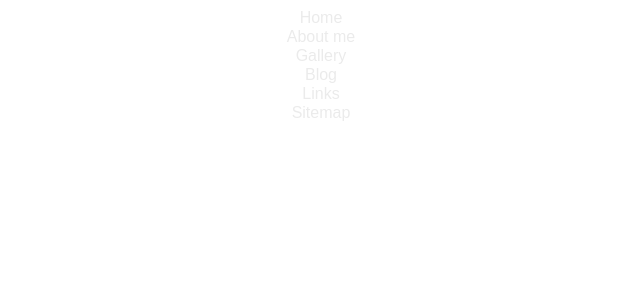
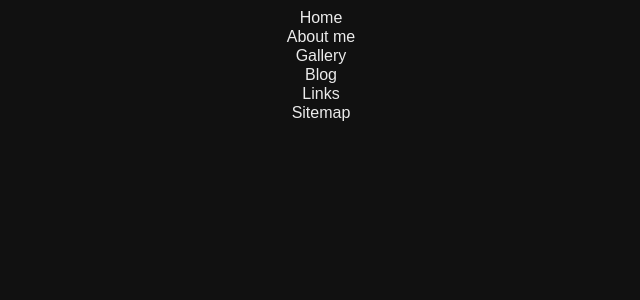
Before and after one commit to boffnoff/boffnoff.github.com, a Jekyll site: the page mobilemenu/demo.html, which Jekyll copies as it is, in a window 1280 px wide. Shown: the top 300 px of the page, without its empty margins (339-979 px from the left). Built offline with Jekyll 4.4.1, drawn with Linux system fonts in a browser that asks for light colours.

Commit message:
changed bg color

```diff
--- a/mobilemenu/demo.html
+++ b/mobilemenu/demo.html
@@ -7,7 +7,7 @@
 <script type="text/javascript" src="rmm-js/responsivemobilemenu.js"></script>
 <meta name="viewport" content="width=device-width, initial-scale=1, maximum-scale=1, user-scalable=no"/>
 </head>
-<body>
+<body bgcolor="#111">
         <div class='rmm' data-menu-style = "minimal">
             <ul>
                 <li><a href='../index.html'>Home</a></li>
```
